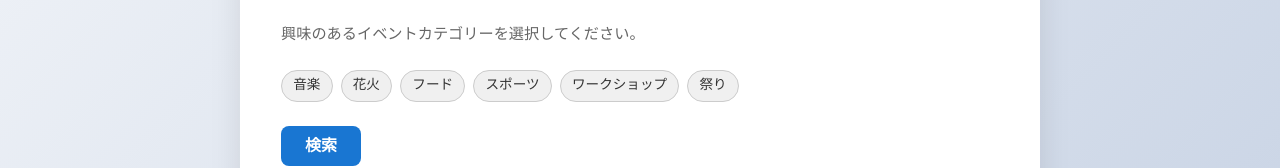
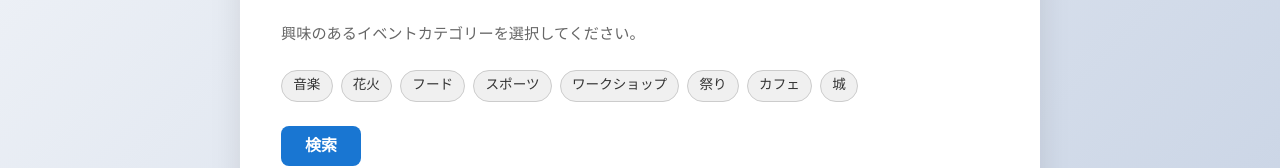
Before and after one commit to DIGIT-2025-NEXT/deokure, a Next.js app: page /events in a window 1280 px wide. Shown: the part 407-575 px from the top of the page. Built offline with nearby package versions, Linux system fonts and the light colour scheme; no server answers; the database is empty.

Commit message:
タブ追加

```diff
--- a/app/events/page.tsx
+++ b/app/events/page.tsx
@@ -13,7 +13,7 @@ interface Post {
   created_at?: string | Date;
 }
 
-const availableTags = ["音楽", "花火", "フード", "スポーツ", "ワークショップ", "祭り"];
+const availableTags = ["音楽", "花火", "フード", "スポーツ", "ワークショップ", "祭り","カフェ","城"];
 
 const EventsPage: React.FC = () => {
   const [allPosts, setAllPosts] = useState<Post[]>([]);
```
